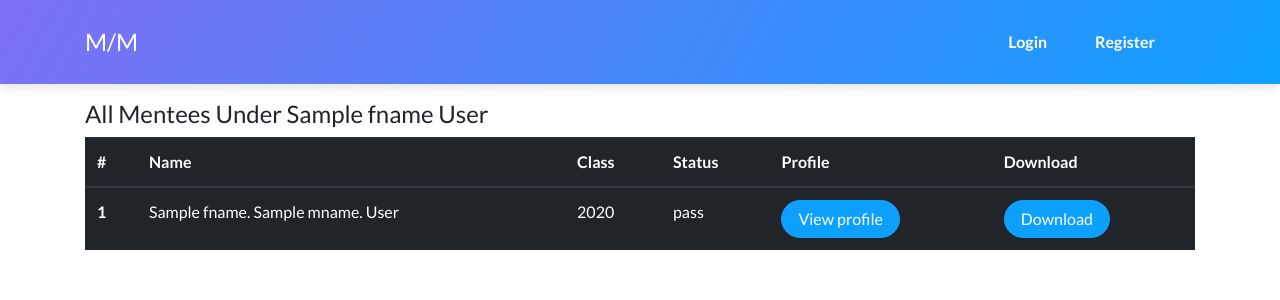
After one commit to meetyourvallabh/mentor_mentee, a Flask app: page /show_mentees/1 in a window 1280 px wide. The commit adds this page. Shown: the top 300 px of the page. Run offline with Flask 2, Linux system fonts and the light colour scheme; a database or web service that is not in the repository returns one stand-in record (values such as "Sample title"); some libraries are stand-ins or nearby versions.

Commit message:
all mtee view through admin

```diff
--- a/app.py
+++ b/app.py
@@ -1008,6 +1008,13 @@ def edit_mentor(email):
     return render_template('edit_mentor.html', old_mentor=old_mentor, all_branches=all_branches)
 
 
+@app.route('/show_mentees/<email>', methods=['GET','POST'])
+def show_mentees(email):
+    users = mongo.db.users
+    all_mentees = users.find({'mentor_email':email, 'type':'mentee'})
+    mentor = users.find_one({'email':email, 'type':'mentor'})
+    return render_template("show_mentees.html", all_mentees=all_mentees, mentor=mentor)
+
 if __name__ == '__main__':
     app.secret_key='secret123'
     app.run(host='0.0.0.0',debug='true',port='5000')
--- a/templates/add_mentor.html
+++ b/templates/add_mentor.html
@@ -81,7 +81,11 @@
             {% for mentor in mentors %}
             <tr>
               <th scope="row">{{loop.index}}</th>
-              <td>{{mentor.fname}} {{mentor.mname}} {{mentor.lname}}</td>
+              <td>
+                <a href="{{url_for('show_mentees',email=mentor.email)}}">
+                  {{mentor.fname}} {{mentor.mname}} {{mentor.lname}}
+                </a>
+              </td>
               <td>{{mentor.branch}}</td>
               <td>
                 {{mentee_count[mentor.email]}}
--- a/templates/edit_mentor.html
+++ b/templates/edit_mentor.html
@@ -133,7 +133,7 @@
           </div>
           <div class="form-group">
             <label for="sel2">Branch</label>
-            <select name="branch" class="form-control" id="branch">
+            <select name="branch" class="form-control" id="branch" required>
               {% for branch in all_branches %}
               <option>{{branch.branch}}</option>
               {% endfor %}
--- /dev/null
+++ b/templates/show_mentees.html
@@ -0,0 +1,47 @@
+{% extends 'layout.html' %} {% block body %}
+
+<div style="margin-top:100px;">
+  <div class="container">
+
+    <H4>All Mentees Under {{mentor['fname']}} {{mentor['lname']}}</H4>
+    <table class="table table-hover table-dark">
+      <thead>
+        <tr>
+          <th scope="col">#</th>
+          <th scope="col">Name</th>
+          <th scope="col">Class</th>
+          <th scope="col">Status</th>
+          <th scope="col">Profile</th>
+          <th scope="col">Download</th>
+        </tr>
+      </thead>
+      <tbody>
+        {% for mentee in all_mentees %}
+        <tr>
+          <th scope="row">{{loop.index}}</th>
+          <td>{{mentee.fname}}. {{mentee.mname[0]}}. {{mentee.lname}}</td>
+          <td>{{mentee.year}}</td>
+          <td>{{mentee.status}}</td>
+            </td>
+            <td>
+              <a
+                class="btn btn-primary"
+                href="{{url_for('view_profile',email=mentee.email)}}"
+                >View profile</a
+              >
+            </td>
+            <td>
+                <a
+                  class="btn btn-primary"
+                  href="{{url_for('view_profile',email=mentee.email,option='download')}}"
+                  >Download</a
+                >
+              </td>
+
+          </tr>
+          {% endfor %}
+        </tbody>
+      </table>
+  </div>
+</div>
+{% endblock %}
```
